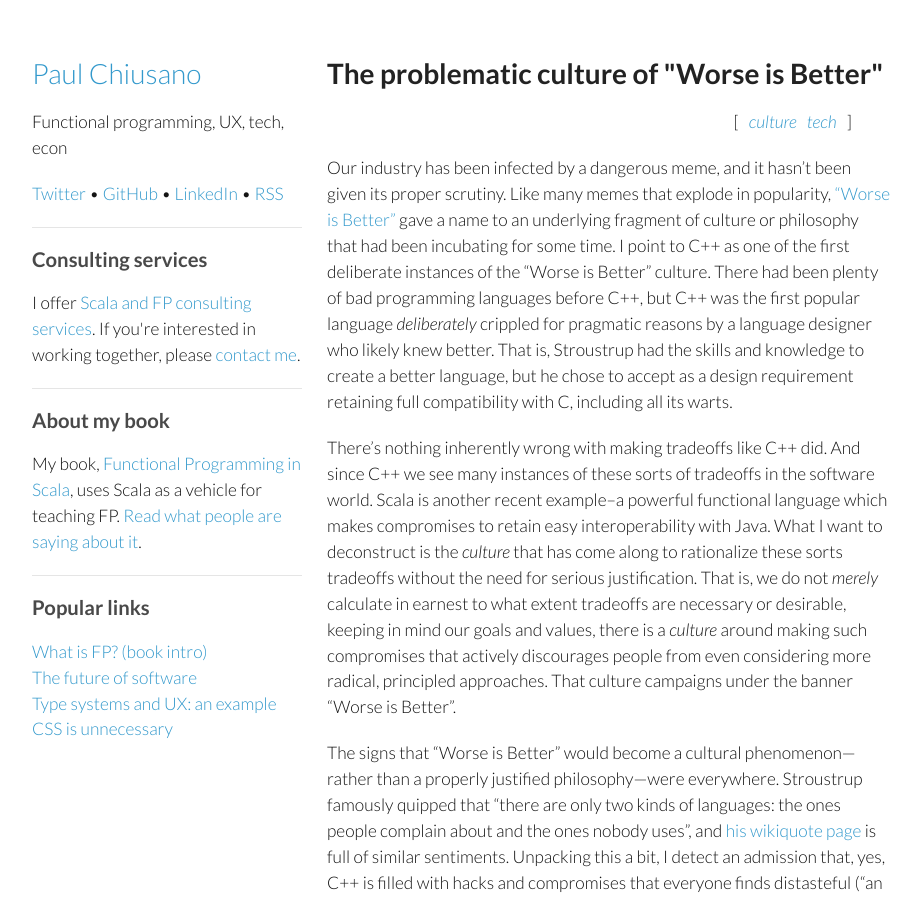
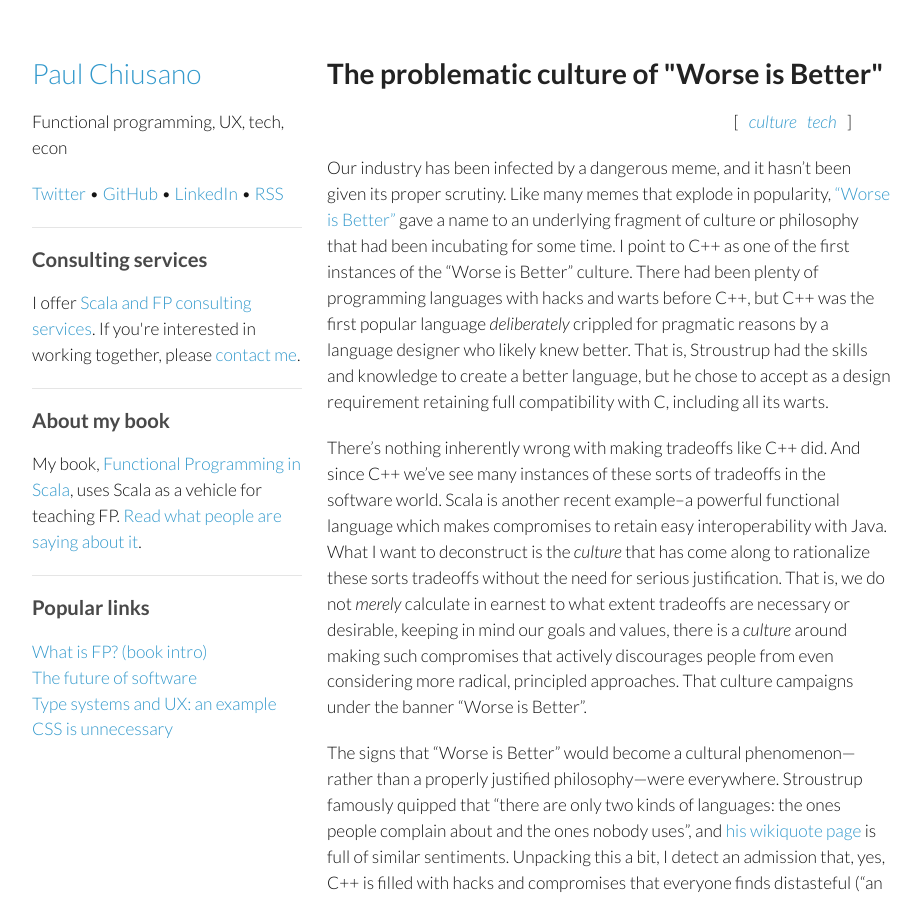
Before and after one commit to pchiusano/pchiusano.github.io, a Jekyll site: the page built from _posts/2014-10-13-worseisworse.markdown, in a window 1280 px wide and 900 px high. Shown: the whole window, without its empty margins (178-1099 px from the left). Built offline with Jekyll 4.4.1, drawn with Linux system fonts in a browser that asks for light colours; comment, search, counter and statistics services are not loaded.

Commit message:
Update 2014-10-13-worseisworse.markdown

```diff
--- a/_posts/2014-10-13-worseisworse.markdown
+++ b/_posts/2014-10-13-worseisworse.markdown
@@ -4,9 +4,9 @@ categories: [culture, tech]
 title: The problematic culture of "Worse is Better"
 ---
 
-Our industry has been infected by a dangerous meme, and it hasn't been given its proper scrutiny. Like many memes that explode in popularity, ["Worse is Better"](http://en.wikipedia.org/wiki/Worse_is_better) gave a name to an underlying fragment of culture or philosophy that had been incubating for some time. I point to C++ as one of the first deliberate instances of the "Worse is Better" culture. There had been plenty of bad programming languages before C++, but C++ was the first popular language *deliberately* crippled for pragmatic reasons by a language designer who likely knew better. That is, Stroustrup had the skills and knowledge to create a better language, but he chose to accept as a design requirement retaining full compatibility with C, including all its warts.
+Our industry has been infected by a dangerous meme, and it hasn't been given its proper scrutiny. Like many memes that explode in popularity, ["Worse is Better"](http://en.wikipedia.org/wiki/Worse_is_better) gave a name to an underlying fragment of culture or philosophy that had been incubating for some time. I point to C++ as one of the first instances of the "Worse is Better" culture. There had been plenty of programming languages with hacks and warts before C++, but C++ was the first popular language *deliberately* crippled for pragmatic reasons by a language designer who likely knew better. That is, Stroustrup had the skills and knowledge to create a better language, but he chose to accept as a design requirement retaining full compatibility with C, including all its warts.
 
-There's nothing inherently wrong with making tradeoffs like C++ did. And since C++ we see many instances of these sorts of tradeoffs in the software world. Scala is another recent example--a powerful functional language which makes compromises to retain easy interoperability with Java. What I want to deconstruct is the _culture_ that has come along to rationalize these sorts tradeoffs without the need for serious justification. That is, we do not _merely_ calculate in earnest to what extent tradeoffs are necessary or desirable, keeping in mind our goals and values, there is a _culture_ around making such compromises that actively discourages people from even considering more radical, principled approaches. That culture campaigns under the banner "Worse is Better".
+There's nothing inherently wrong with making tradeoffs like C++ did. And since C++ we've see many instances of these sorts of tradeoffs in the software world. Scala is another recent example--a powerful functional language which makes compromises to retain easy interoperability with Java. What I want to deconstruct is the _culture_ that has come along to rationalize these sorts tradeoffs without the need for serious justification. That is, we do not _merely_ calculate in earnest to what extent tradeoffs are necessary or desirable, keeping in mind our goals and values, there is a _culture_ around making such compromises that actively discourages people from even considering more radical, principled approaches. That culture campaigns under the banner "Worse is Better".
 
 The signs that "Worse is Better" would become a cultural phenomenon---rather than a properly justified philosophy---were everywhere. Stroustrup famously quipped that "there are only two kinds of languages: the ones people complain about and the ones nobody uses", and [his wikiquote page](http://en.wikiquote.org/wiki/Bjarne_Stroustrup) is full of similar sentiments. Unpacking this a bit, I detect an admission that, yes, C++ is filled with hacks and compromises that everyone finds distasteful ("an octopus made by nailing legs onto a dog"), but _that's just the way things are, and the adults have accepted this and moved on to the business of writing software_. Put more bluntly: _STFU and get to work_.
 
```
